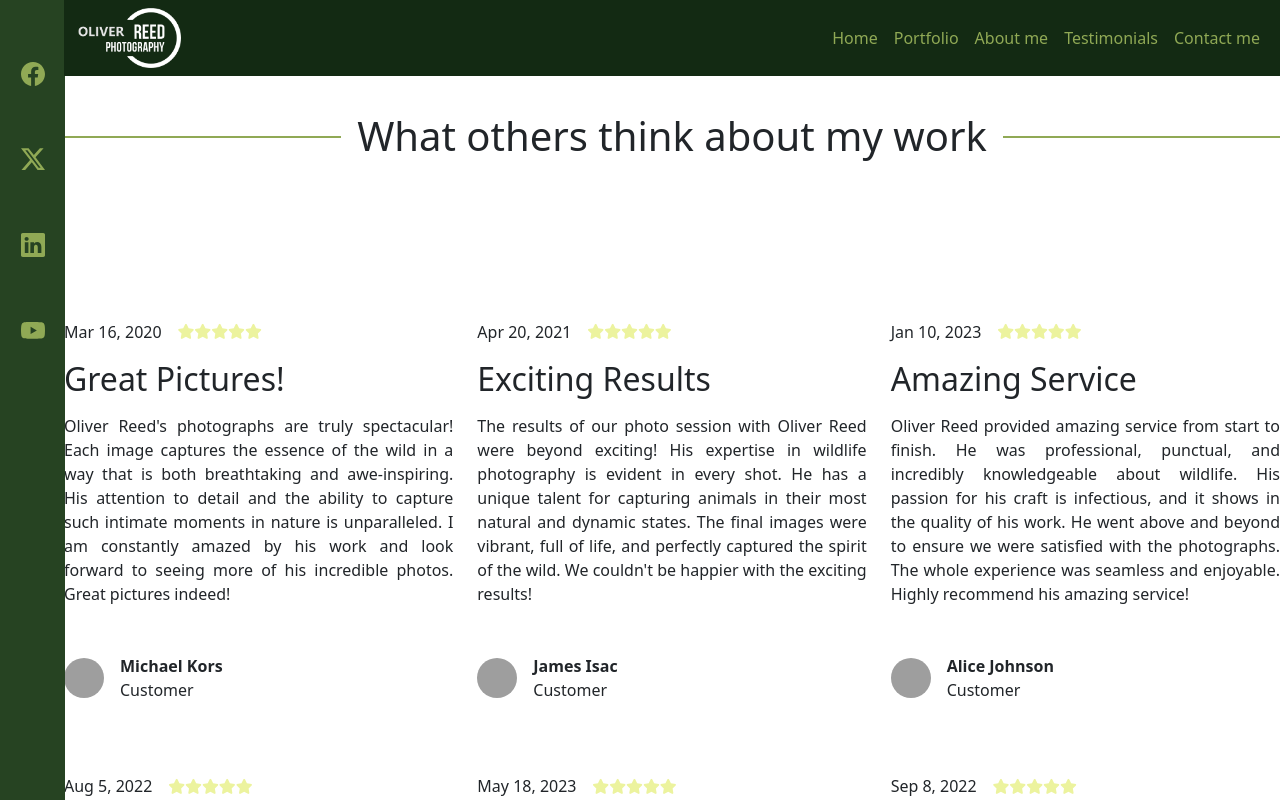
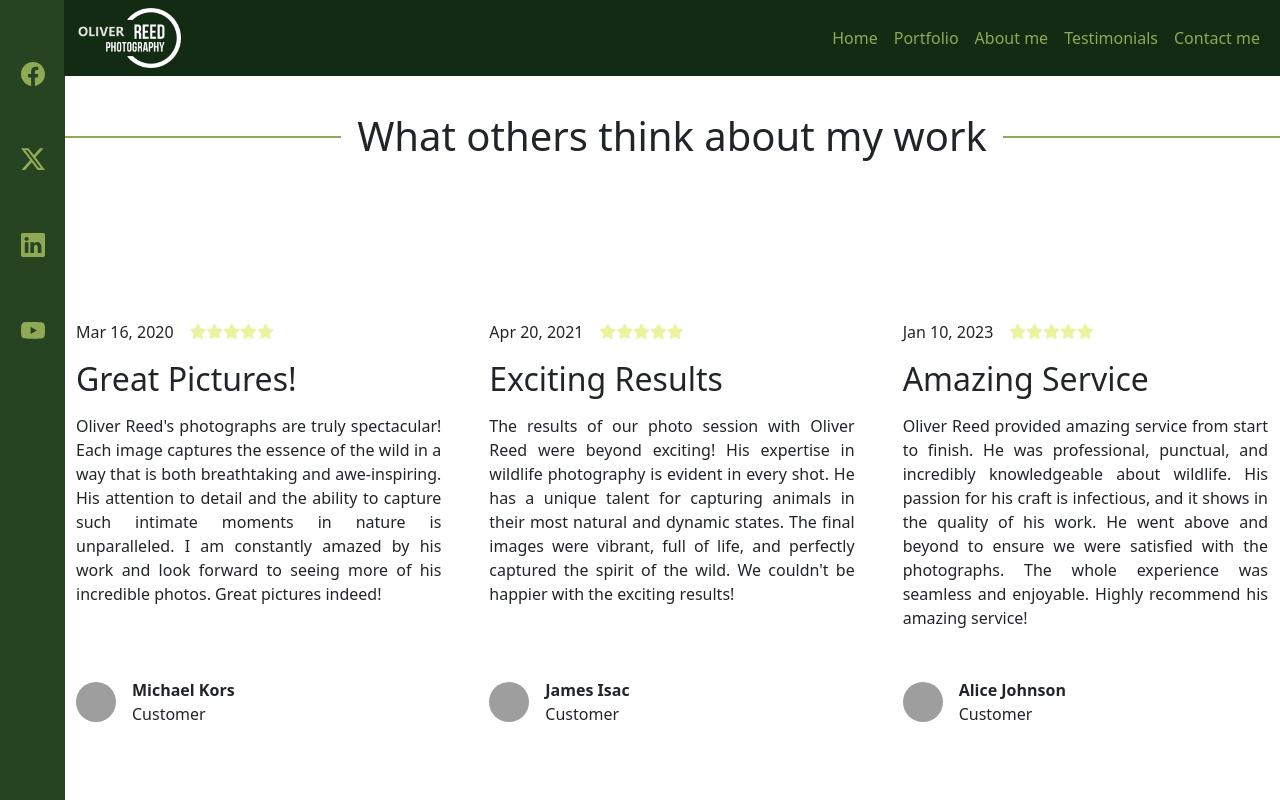
Before and after one commit to Asian-Dave/team-project, an Angular app: page /customers in a window 1280 px wide. Shown: the top 800 px of the page. Built offline with nearby package versions, Linux system fonts and the light colour scheme; grey boxes are pictures that could not be loaded.

Commit message:
adjusted padding

```diff
--- a/src/app/customers/customers.component.html
+++ b/src/app/customers/customers.component.html
@@ -4,7 +4,7 @@
   </h1>
   <div class="row mt-5 mt-sm-6 pt-5 pt-sm-6">
     <div
-      class="col-lg-4 d-flex flex-column align-items-start mb-4"
+      class="col-lg-4 d-flex flex-column align-items-start mb-4 px-4"
       *ngFor="let customer of customers; index as icustomer"
     >
       <div class="post-container">
```
